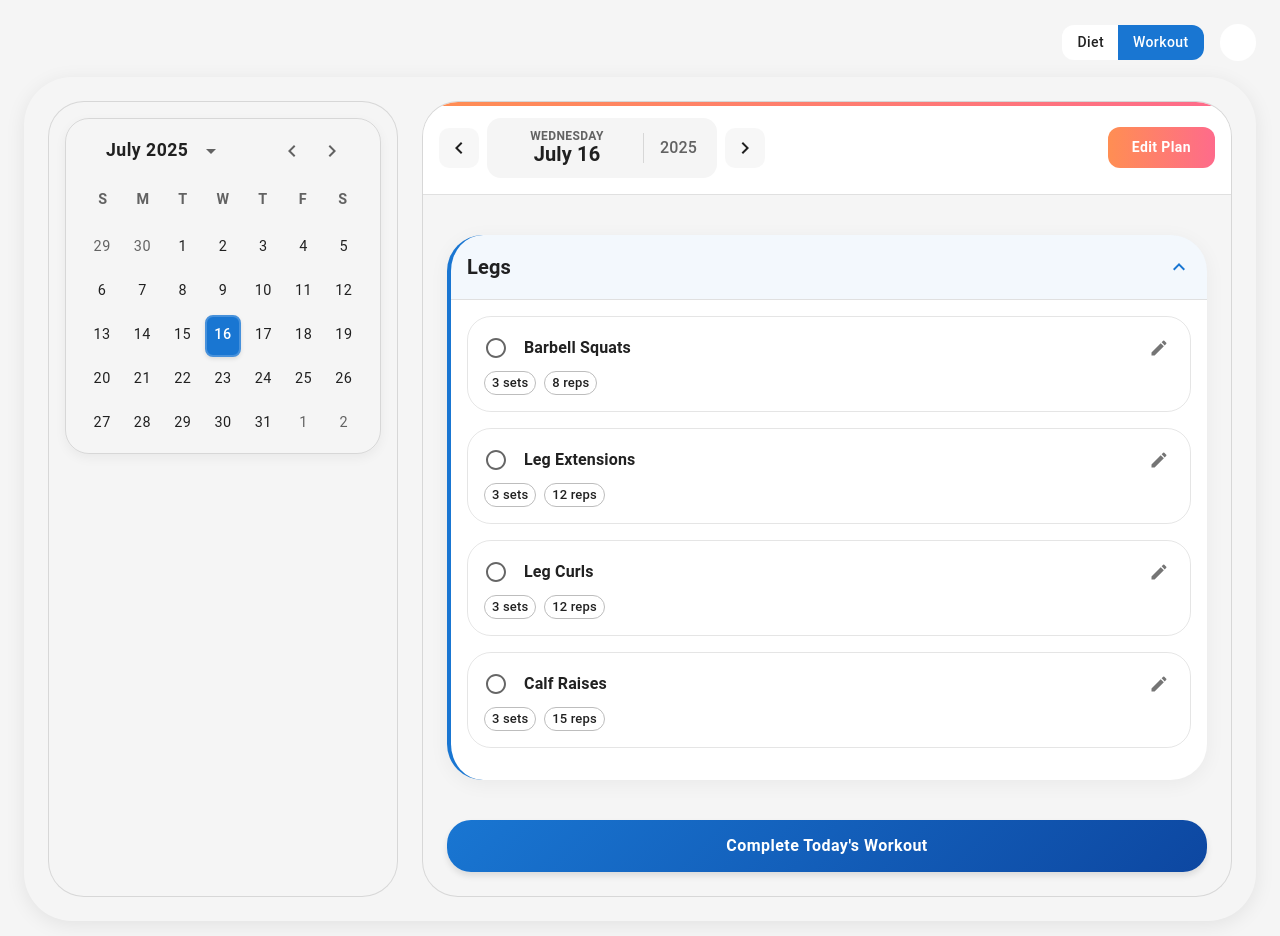
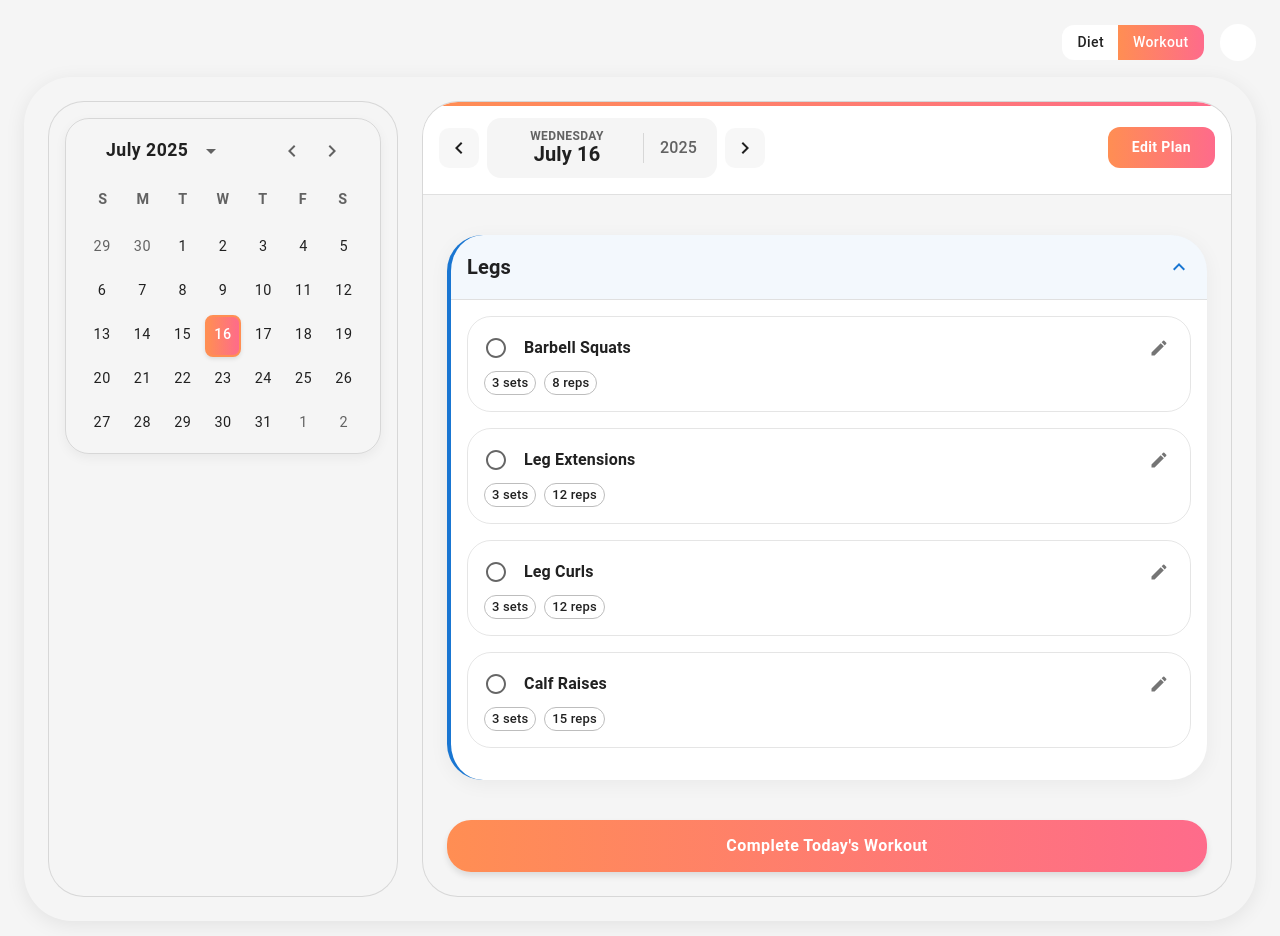
Before and after one commit to nachiketgalande1609/dietplanner, a React (Vite) app: page /workout in a window 1280 px wide. Shown: the top 936 px of the page. Built offline with nearby package versions, Linux system fonts and the light colour scheme; some icons are missing.

Commit message:
UI updates

```diff
--- a/src/App.tsx
+++ b/src/App.tsx
@@ -14,13 +14,26 @@ export const App: React.FC = () => {
     const location = useLocation(); // Get the current path
     const isMobile = useMediaQuery(useTheme().breakpoints.down("md"));
 
-    const getButtonStyles = (path: string) => ({
-        backgroundColor: location.pathname === path || (path === "/diet" && location.pathname === "/") ? "primary.main" : "background.paper",
-        color: location.pathname === path || (path === "/diet" && location.pathname === "/") ? "primary.contrastText" : "text.primary",
-        "&:hover": {
-            backgroundColor: location.pathname === path || (path === "/diet" && location.pathname === "/") ? "primary.dark" : "action.hover",
-        },
-    });
+    const useButtonStyles = () => {
+        const theme = useTheme();
+        const location = useLocation();
+
+        const getButtonStyles = (path: string) => {
+            const isActive = location.pathname === path || (path === "/diet" && location.pathname === "/");
+
+            return {
+                background: isActive ? "linear-gradient(90deg, #FF8E53 0%, #FE6B8B 100%)" : theme.palette.background.paper,
+                color: isActive ? theme.palette.primary.contrastText : theme.palette.text.primary,
+                "&:hover": {
+                    backgroundColor: isActive ? theme.palette.primary.dark : theme.palette.action.hover,
+                },
+            };
+        };
+
+        return getButtonStyles;
+    };
+
+    const getButtonStyles = useButtonStyles();
 
     return (
         <ThemeProvider theme={theme(darkMode ? "dark" : "light")}>
--- a/src/components/CalendarPanel/CalendarPanel.tsx
+++ b/src/components/CalendarPanel/CalendarPanel.tsx
@@ -67,7 +67,7 @@ export default function CalendarPanel({ isMobile, showCalendar, selectedDate, ha
                                         minHeight: 240, // Fixed height for the days container
                                     },
                                     "& .Mui-selected": {
-                                        backgroundColor: "primary.main",
+                                        background: "linear-gradient(90deg, #FF8E53 0%, #FE6B8B 100%)",
                                         color: "white",
                                         fontWeight: "bold",
                                         boxShadow: "0 2px 4px rgba(0, 0, 0, 0.1)",
@@ -119,7 +119,7 @@ export default function CalendarPanel({ isMobile, showCalendar, selectedDate, ha
                                     },
                                     "& .MuiPickersDay-today": {
                                         border: "2px solid",
-                                        borderColor: "primary.light",
+                                        borderColor: "#FF8E53",
                                     },
                                 }}
                                 showDaysOutsideCurrentMonth
--- a/src/components/ContentPanel/WorkoutContentPanel.tsx
+++ b/src/components/ContentPanel/WorkoutContentPanel.tsx
@@ -399,7 +399,7 @@ export const WorkoutDayPanel: React.FC<{ selectedDate: Dayjs }> = ({ selectedDat
                             fontSize: "1rem",
                             fontWeight: 600,
                             textTransform: "none",
-                            background: "linear-gradient(135deg, #1976d2 0%, #0d47a1 100%)",
+                            background: "linear-gradient(90deg, #FF8E53 0%, #FE6B8B 100%)",
                             boxShadow: "0 4px 6px rgba(0,0,0,0.1)",
                             "&:hover": {
                                 boxShadow: "0 6px 8px rgba(0,0,0,0.15)",
```
